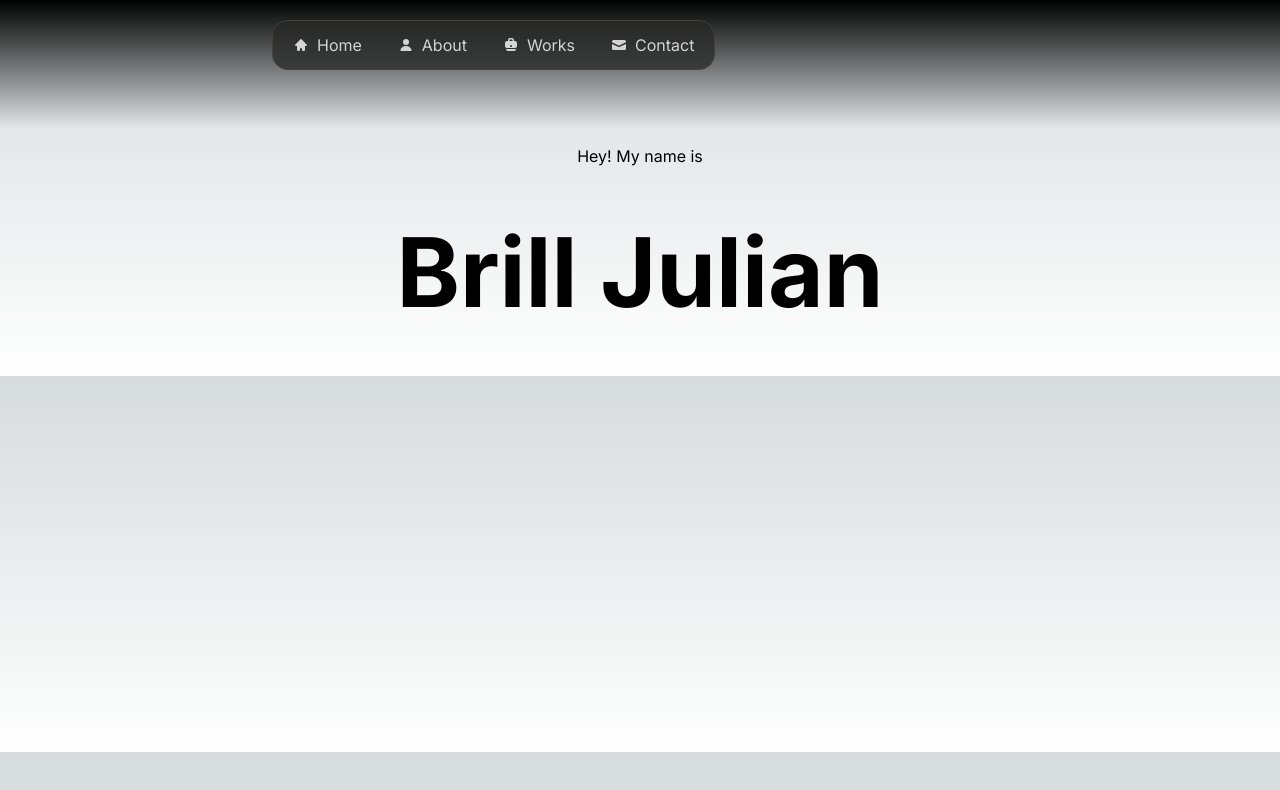
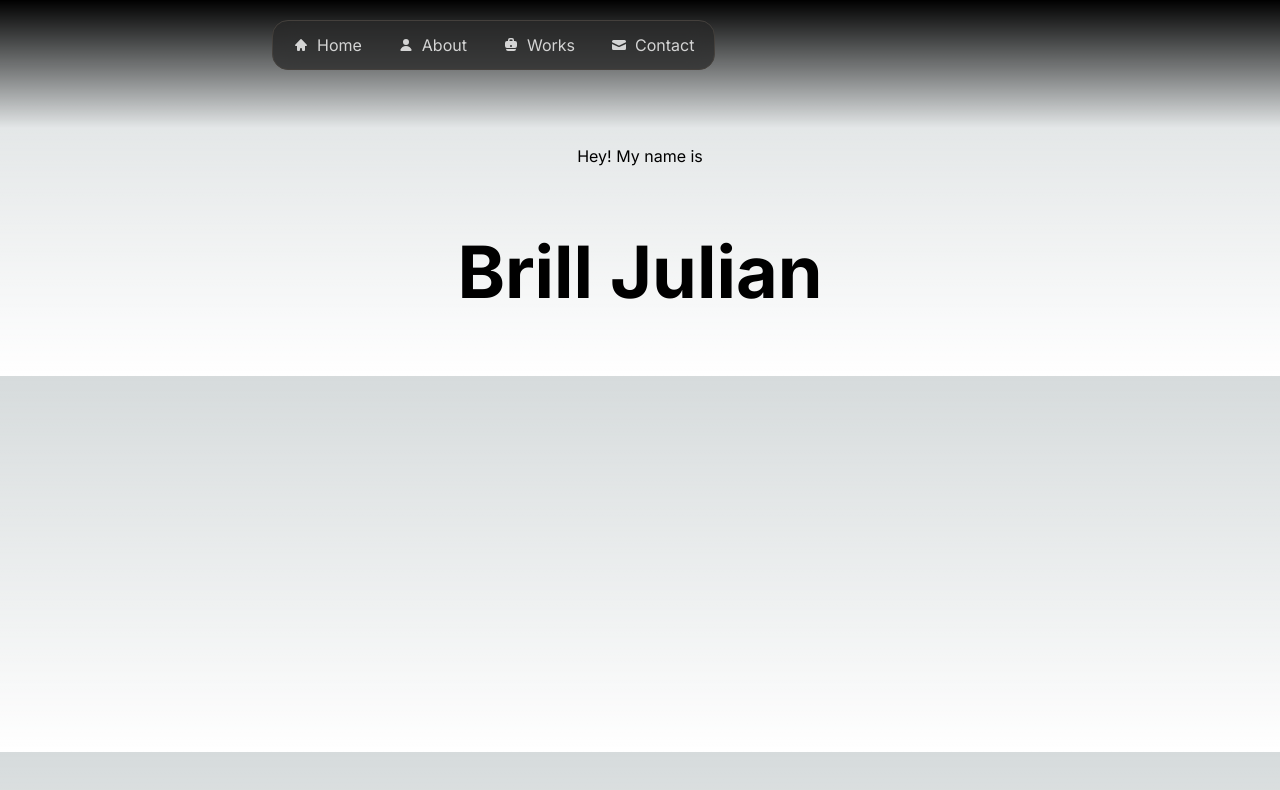
Before and after one commit to riru12/riruweb, a Next.js app: page / in a window 1280 px wide. Shown: the top 790 px of the page. Built offline with nearby package versions, Linux system fonts and the light colour scheme.

Commit message:
working floating hero section

```diff
--- a/app/assets/css/hero.css
+++ b/app/assets/css/hero.css
@@ -2,33 +2,69 @@
     opacity:0.2;
 }
 
-.fancy {
-    /* equivalent to text-8xl */
-    font-size: 6rem;
-    line-height: 1;
-    animation: shrink 1s forwards;
+#hero:has(.fancy:hover) .grow{
+    /* text-8xl */
+    font-size: 6rem; /* 96px */
+    transition: font-size 0.3s ease;
 }
 
-.fancy:hover {
-    animation: enlargen 1s forwards;
+#hero:has(.fancy:hover) .shrink{
+    font-size: 0px; /* 128px */
+    transition: font-size 0.3s ease;
 }
 
-@keyframes enlargen {
-    100% {
-        /* equivalent to text-9xl */
-        font-size: 8rem; /* 128px */
-        line-height: 1;
-    }
+.name {
+    /* text-7xl */
+    font-size: 4.5rem; /* 72px */
+    line-height: 1;
 }
 
-@keyframes shrink {
+.fancy:not(:hover) .letter{
+    transition: font-size 0.4s ease;
+}
+
+.unfancy{
+    transition: opacity 250ms ease;
+}
+
+.special{
+    display:inline-block;
+}
+
+.fancy:hover .enhance > :nth-child(1 of .special){
+    transform: translate(-220%, -20%) rotate(8deg);
+}
+
+.fancy:hover .enhance > :nth-child(2 of .special){
+    transform: translate(-50%, 20%) rotate(2deg);
+}
+
+.fancy:hover .enhance > :nth-child(3 of .special){
+    transform: translate(120%, -20%) rotate(-3deg);
+}
+
+.fancy:hover .enhance > :nth-child(4 of .special){
+    transform: translate(160%, 20%) rotate(-8deg);
+}
+
+.fancy:hover .enhance{
+    animation: breathing 5s ease infinite;
+}
+
+.enhance > .special {
+    transition: transform 350ms ease;
+}
+
+@keyframes breathing {
     0% {
-        /* equivalent to text-9xl */
-        font-size: 8rem; /* 128px */
-        line-height: 1;
+      transform: scale(0.9);
     }
+
+    25% {
+      transform: scale(1);
+    }
+
     100% {
-        font-size: 6rem; /* 128px */
-        line-height: 1;
+      transform: scale(0.9);
     }
-}
+  }
--- a/app/components/hero.jsx
+++ b/app/components/hero.jsx
@@ -5,9 +5,21 @@ const Hero = () => {
     return(
         <div id="hero" className="flex flex-col items-center mt-36 mx-0 px-4 md:mx-[20vw]">
             <div className="unfancy">Hey! My name is</div>
-            <div className="flex justify-center items-center h-52 w-full fancy">
-                <div className="font-bold">
-                    Brill Julian
+            <div className="flex justify-center items-center h-52 w-full font-bold fancy name">
+                <div className="font-bold enhance">
+                    <span className="letter shrink">B</span>
+                    <span className="special grow">r</span>
+                    <span className="special grow">i</span>
+                    <span className="letter shrink">l</span>
+                    <span className="letter shrink">l</span>
+                    <span>&nbsp;</span>
+                    <span className="letter shrink">J</span>
+                    <span className="special text-[0px] grow">r</span>
+                    <span className="special grow">u</span>
+                    <span className="letter shrink">l</span>
+                    <span className="letter shrink">i</span>
+                    <span className="letter shrink">a</span>
+                    <span className="letter shrink">n</span>
                 </div>
             </div>
         </div>
```
